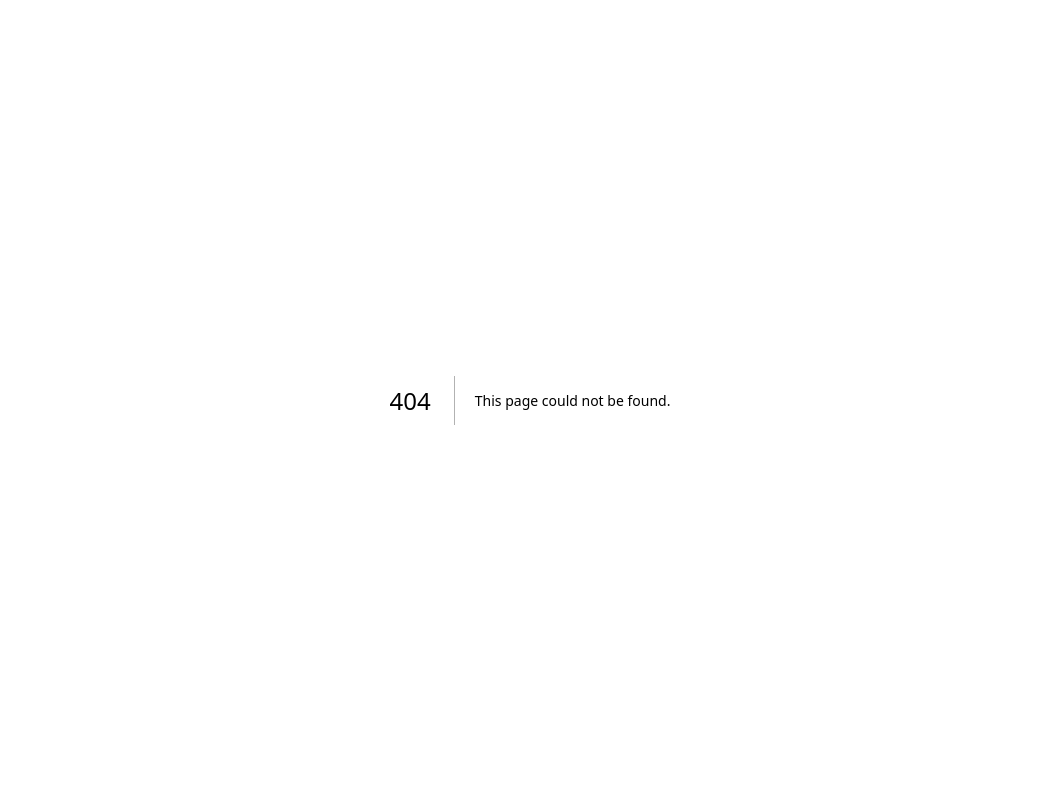
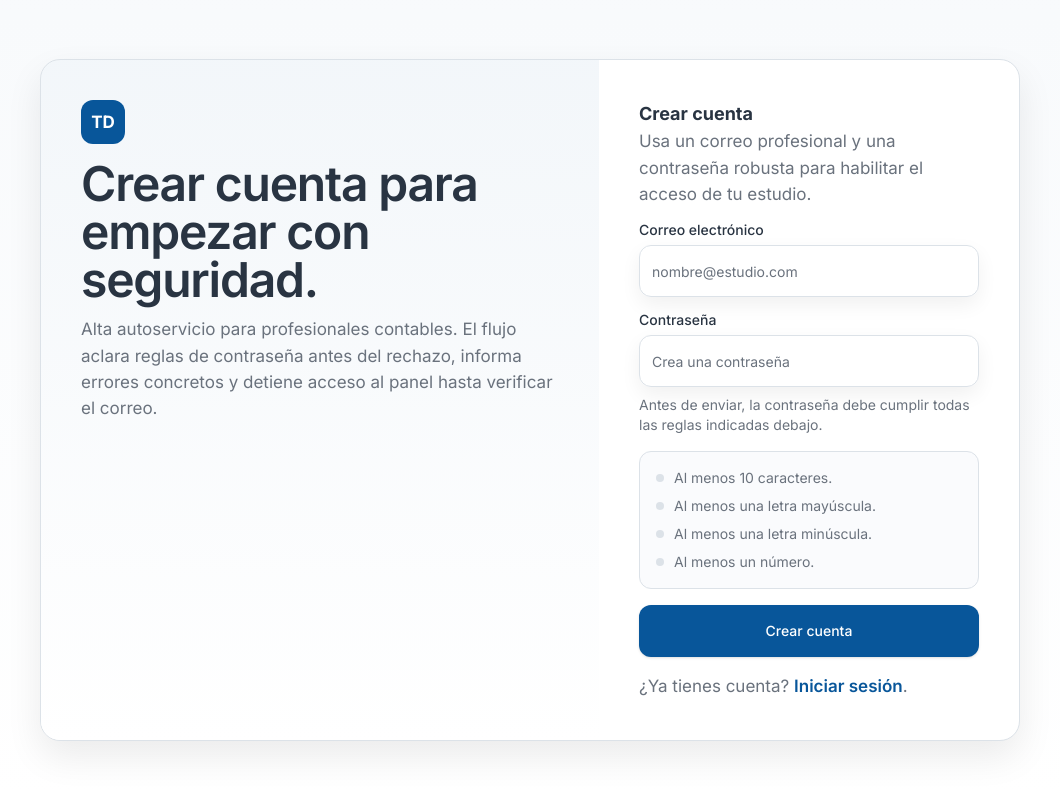
Before and after one commit to jpl1899/tudeclaracion, a Next.js app: page /signup in a window 1280 px wide. Before the commit this address had no page. Shown: the top 790 px of the page, without its empty margins (110-1170 px from the left). Built offline with nearby package versions, Linux system fonts and the light colour scheme; no server answers.

Commit message:
feat(TD-4): add signup page
Client-side /signup wired to Supabase Auth signUp(), covering the
mockup's 4 states (empty, weak password, duplicate email, pending
verification) with copy taken verbatim from signup-2.html.

```diff
--- /dev/null
+++ b/src/app/signup/page.tsx
@@ -0,0 +1,225 @@
+'use client';
+
+import { useState } from 'react';
+import { Button } from '@/components/ui/button';
+import { Input } from '@/components/ui/input';
+import { Label } from '@/components/ui/label';
+import { createClient } from '@/infrastructure/supabase/client';
+import { getPasswordRules, passwordMeetsRequirements } from '@/lib/validation/password-rules';
+
+/**
+ * Crear cuenta (signup) — .context/design/master-design-plan.md §4.5, mockup en
+ * .context/designs/tudeclaracion/signup-screen/signup-2.html
+ *
+ * Wired to real Supabase Auth (signUp). Duplicate-email detection relies on
+ * Supabase's anti-enumeration response shape (empty identities array on an
+ * otherwise-successful signUp call) — see the story's implementation plan,
+ * Decision 1, before changing this branch.
+ */
+type AuthError = 'duplicate' | 'required-email' | null;
+
+const RULE_LABELS: { key: keyof ReturnType<typeof getPasswordRules>, label: string }[] = [
+  { key: 'length', label: 'Al menos 10 caracteres.' },
+  { key: 'upper', label: 'Al menos una letra mayúscula.' },
+  { key: 'lower', label: 'Al menos una letra minúscula.' },
+  { key: 'digit', label: 'Al menos un número.' },
+];
+
+export default function SignupPage() {
+  const [email, setEmail] = useState('');
+  const [password, setPassword] = useState('');
+  const [passwordTouched, setPasswordTouched] = useState(false);
+  const [submitted, setSubmitted] = useState(false);
+  const [authError, setAuthError] = useState<AuthError>(null);
+  const [isSubmitting, setIsSubmitting] = useState(false);
+  const [isPendingVerification, setIsPendingVerification] = useState(false);
+  const [verifiedEmail, setVerifiedEmail] = useState('');
+
+  const rules = getPasswordRules(password);
+  const showPasswordError = (passwordTouched || submitted) && !passwordMeetsRequirements(password);
+
+  function handleEmailChange(value: string) {
+    setEmail(value);
+    if (authError === 'duplicate' || authError === 'required-email') {
+      setAuthError(null);
+    }
+  }
+
+  async function handleSubmit() {
+    setSubmitted(true);
+    setPasswordTouched(true);
+
+    const trimmedEmail = email.trim();
+    const trimmedPassword = password.trim();
+
+    if (trimmedEmail === '') {
+      setAuthError('required-email');
+      return;
+    }
+
+    if (!passwordMeetsRequirements(trimmedPassword)) {
+      return;
+    }
+
+    setAuthError(null);
+    setIsSubmitting(true);
+    const supabase = createClient();
+    const { data, error } = await supabase.auth.signUp({
+      email: trimmedEmail,
+      password: trimmedPassword,
+      options: {
+        emailRedirectTo: `${process.env.NEXT_PUBLIC_APP_URL ?? 'http://localhost:3000'}/auth/confirm?next=/empresas`,
+      },
+    });
+    setIsSubmitting(false);
+
+    const isDuplicate = error?.message.toLowerCase().includes('already registered')
+      || (!error && data.user?.identities?.length === 0);
+
+    if (isDuplicate) {
+      setAuthError('duplicate');
+      return;
+    }
+
+    if (error) {
+      setAuthError('required-email');
+      return;
+    }
+
+    setVerifiedEmail(trimmedEmail);
+    setIsPendingVerification(true);
+  }
+
+  if (isPendingVerification) {
+    return (
+      <main className="grid min-h-screen place-items-center bg-gradient-to-b from-background to-white p-6">
+        <div className="grid w-full max-w-[980px] grid-cols-1 overflow-hidden rounded-lg border border-border bg-card shadow-md md:grid-cols-[1fr_420px]">
+          <IntroPanel />
+          <section className="grid gap-4 p-10">
+            <div className="rounded-md border border-success/25 bg-success-bg px-4 py-3 text-success-text">
+              <strong className="mb-1 block">Revisa tu correo para continuar.</strong>
+              {`Hemos enviado un mensaje de verificación a ${verifiedEmail}. Hasta confirmar ese correo, el acceso al dashboard permanecerá bloqueado.`}
+            </div>
+            <FooterLink />
+          </section>
+        </div>
+      </main>
+    );
+  }
+
+  return (
+    <main className="grid min-h-screen place-items-center bg-gradient-to-b from-background to-white p-6">
+      <div className="grid w-full max-w-[980px] grid-cols-1 overflow-hidden rounded-lg border border-border bg-card shadow-md md:grid-cols-[1fr_420px]">
+        <IntroPanel />
+
+        <section className="grid gap-4 p-10">
+          <div>
+            <strong className="text-lg">Crear cuenta</strong>
+            <p className="text-muted-foreground">
+              Usa un correo profesional y una contraseña robusta para habilitar el acceso de tu estudio.
+            </p>
+          </div>
+
+          {authError === 'duplicate' && (
+            <div className="rounded-md border border-error/25 bg-error-bg px-4 py-3 text-error-text">
+              <strong className="mb-1 block">Este correo ya está registrado.</strong>
+              {`Ya existe una cuenta asociada a ${email.trim()}. Inicia sesión o recupera el acceso para continuar.`}
+            </div>
+          )}
+
+          {authError === 'required-email' && (
+            <div className="rounded-md border border-error/25 bg-error-bg px-4 py-3 text-error-text">
+              <strong className="mb-1 block">Introduce un correo electrónico.</strong>
+              Necesitamos un correo profesional válido para crear la cuenta.
+            </div>
+          )}
+
+          <div className="grid gap-2">
+            <Label htmlFor="email">Correo electrónico</Label>
+            <Input
+              id="email"
+              type="email"
+              placeholder="nombre@estudio.com"
+              className="h-[52px]"
+              value={email}
+              onChange={e => handleEmailChange(e.target.value)}
+            />
+          </div>
+
+          <div className="grid gap-2">
+            <Label htmlFor="password">Contraseña</Label>
+            <Input
+              id="password"
+              type="password"
+              placeholder="Crea una contraseña"
+              className="h-[52px]"
+              value={password}
+              onChange={(e) => {
+                setPassword(e.target.value);
+                setPasswordTouched(true);
+              }}
+            />
+            <p className="text-sm text-muted-foreground">
+              Antes de enviar, la contraseña debe cumplir todas las reglas indicadas debajo.
+            </p>
+            {showPasswordError && (
+              <div className="rounded-md border border-warning/25 bg-warning-bg px-4 py-3 text-sm leading-relaxed text-warning-text">
+                La contraseña no cumple el mínimo requerido. Debe tener al menos 10 caracteres, una letra
+                mayúscula, una letra minúscula y un número.
+              </div>
+            )}
+          </div>
+
+          <ul aria-label="Requisitos de contraseña" className="grid gap-2 rounded-md border border-border bg-muted/40 p-4">
+            {RULE_LABELS.map(({ key, label }) => (
+              <li key={key} className="flex items-start gap-2.5 text-sm text-muted-foreground">
+                <span
+                  className={`mt-1.5 h-2 w-2 flex-none rounded-full ${rules[key] ? 'bg-success' : 'bg-border'}`}
+                />
+                {label}
+              </li>
+            ))}
+          </ul>
+
+          <Button type="button" size="lg" className="h-[52px]" onClick={() => void handleSubmit()} disabled={isSubmitting}>
+            {isSubmitting ? 'Creando cuenta…' : 'Crear cuenta'}
+          </Button>
+
+          <FooterLink />
+        </section>
+      </div>
+    </main>
+  );
+}
+
+function IntroPanel() {
+  return (
+    <section className="grid gap-6 bg-gradient-to-b from-primary/5 to-white p-10">
+      <div>
+        <div className="mb-4 flex h-11 w-11 items-center justify-center rounded-md bg-primary font-bold text-primary-foreground">
+          TD
+        </div>
+        <h1 className="mb-3 font-heading text-4xl font-semibold leading-tight tracking-tight text-foreground md:text-5xl">
+          Crear cuenta para empezar con seguridad.
+        </h1>
+        <p className="text-muted-foreground">
+          Alta autoservicio para profesionales contables. El flujo aclara reglas de contraseña antes del
+          rechazo, informa errores concretos y detiene acceso al panel hasta verificar el correo.
+        </p>
+      </div>
+    </section>
+  );
+}
+
+function FooterLink() {
+  return (
+    <p className="text-muted-foreground">
+      ¿Ya tienes cuenta?
+      {' '}
+      <a href="/login" className="font-semibold text-primary hover:underline">
+        Iniciar sesión
+      </a>
+      .
+    </p>
+  );
+}
```
